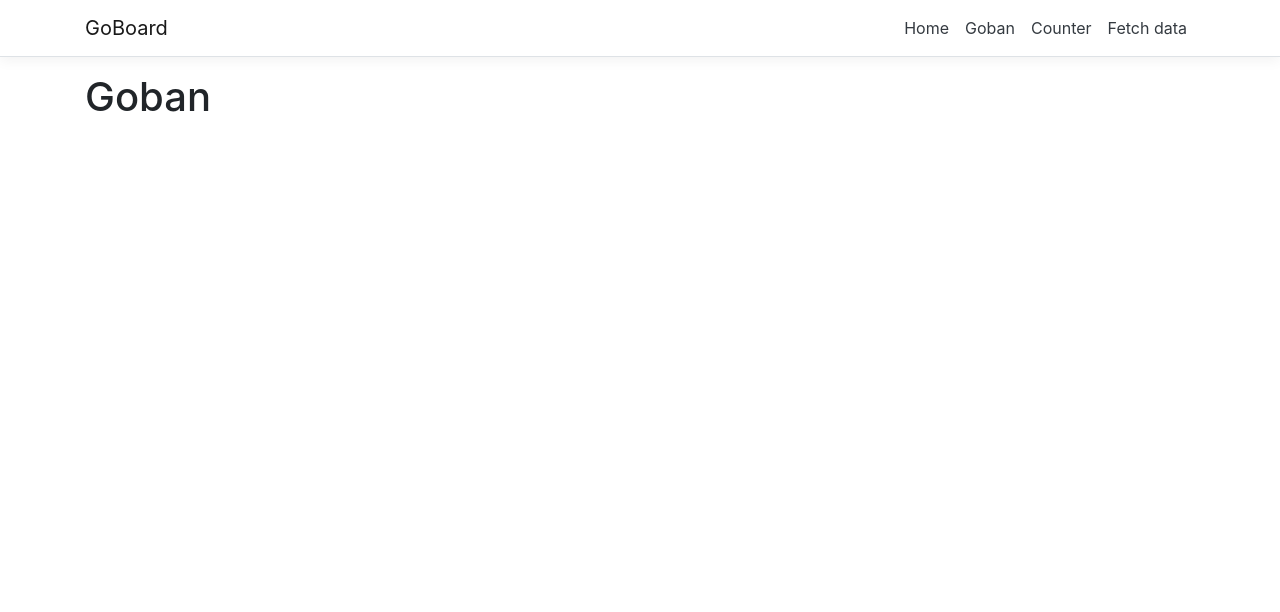
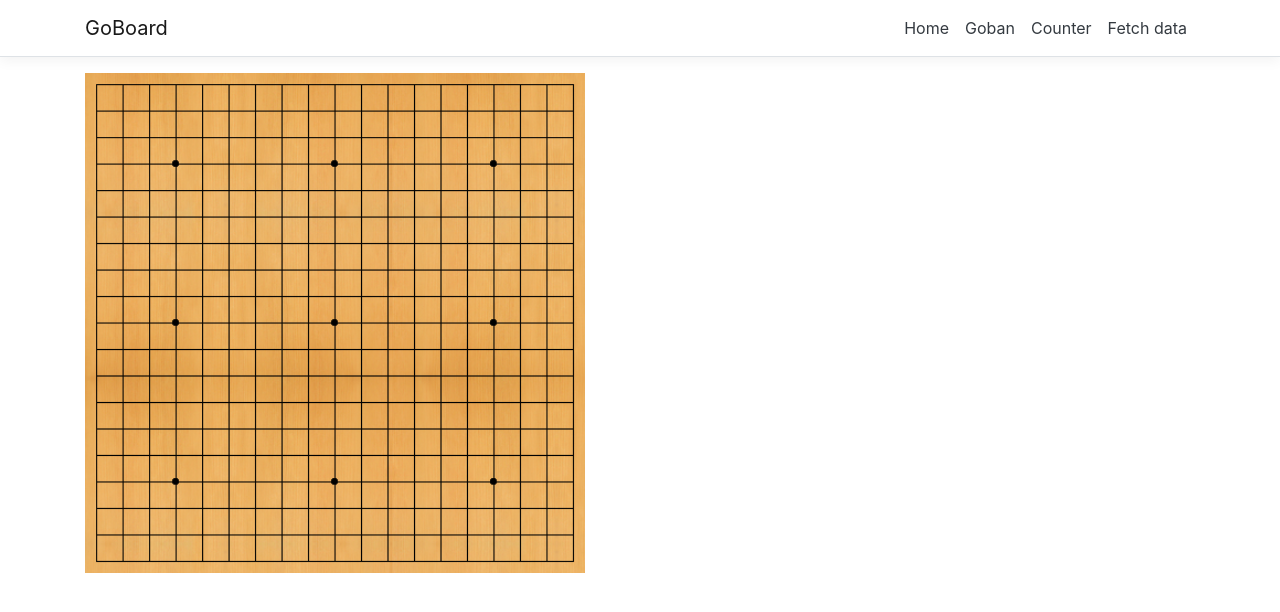
Before and after one commit to julianchurchill/goboard, an Angular app in the folder GoBoard/ClientApp/: page /goban in a window 1280 px wide. Shown: the top 612 px of the page. Built offline with nearby package versions, Linux system fonts and the light colour scheme; no server answers.

Commit message:
Added a goban

```diff
--- /dev/null
+++ b/GoBoard/ClientApp/src/app/goban/goban.component.css
@@ -0,0 +1,9 @@
+.goban {
+    height: 500px;
+    width: 500px;
+}
+
+.goban-img {
+    height: 100%;
+    width: 100%;
+}
--- a/GoBoard/ClientApp/src/app/goban/goban.component.html
+++ b/GoBoard/ClientApp/src/app/goban/goban.component.html
@@ -1 +1,3 @@
-<h1>Goban</h1>
+<div class="goban" (click)="onClick($event)">
+    <img class="goban-img" src="assets/img/goban_19x19.png">
+</div>
--- a/GoBoard/ClientApp/src/app/goban/goban.component.ts
+++ b/GoBoard/ClientApp/src/app/goban/goban.component.ts
@@ -2,7 +2,13 @@ import { Component } from '@angular/core';
 
 @Component({
   selector: 'app-goban-component',
-  templateUrl: './goban.component.html'
+  templateUrl: './goban.component.html',
+  styleUrls: ['./goban.component.css']
 })
 export class GobanComponent {
+  onClick(event: MouseEvent) {
+    const x = event.offsetX;
+    const y = event.offsetY;
+    console.log(`Clicked at ${x}, ${y}`);
+  }
 }
```
Also changed, not shown: GoBoard/ClientApp/src/assets/img/goban_19x19.png (added), 1 other file (tests, documents, lock files or other folders).
